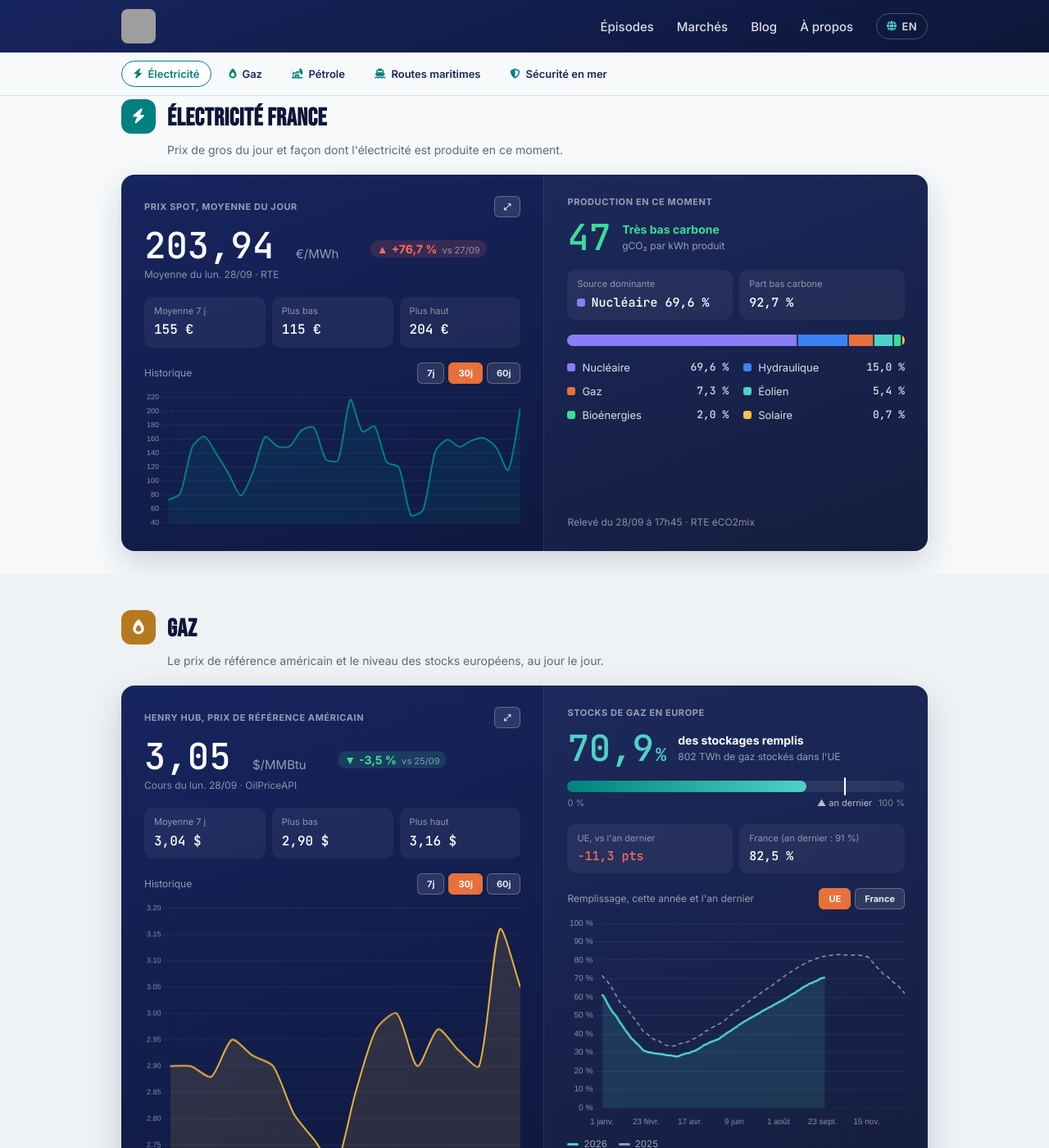
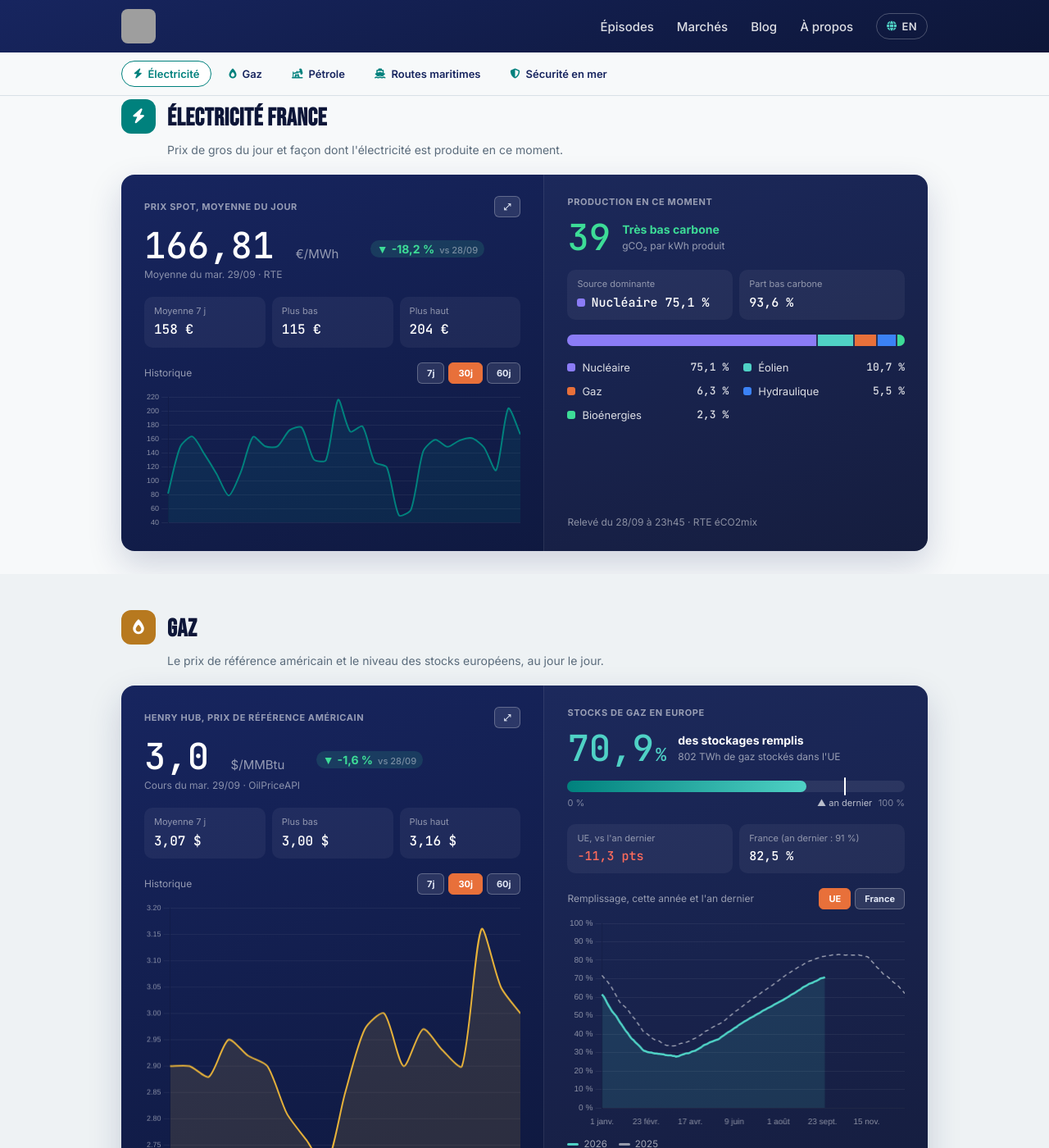
Before and after one commit to InsideEnergyMarkets/Inside-Energy-Markets, a Jekyll site: the page built from marches/index.html, in a window 1280 px wide and 1400 px high, scrolled down 383 px. Shown: the whole window at 82% size. Built offline with Jekyll 4.4.1, drawn with Linux system fonts in a browser that asks for light colours; some of the changed text lies outside the part shown; grey boxes are pictures that could not be loaded.

Commit message:
Mise à jour automatique des données marché

```diff
--- a/_data/market.json
+++ b/_data/market.json
@@ -1,57 +1,56 @@
 {
-  "updated_at": "2026-09-28T18:09:08.633472Z",
+  "updated_at": "2026-09-29T00:10:10.197211Z",
   "brent": {
-    "price_usd": 105.41,
+    "price_usd": 105.92,
     "date": "2026-09-28",
     "unit": "USD/baril",
     "source": "OilPriceAPI",
-    "date_label": "Cours du lun. 28/09",
-    "date_label_en": "Price on Mon 28/09",
+    "date_label": "Dernier cours connu : lun. 28/09",
+    "date_label_en": "Last known price: Mon 28/09",
     "prev_value": 105.99,
     "prev_date": "2026-09-25",
-    "change_pct": -0.5
+    "change_pct": -0.1
   },
   "henry_hub": {
-    "price_usd_mmbtu": 3.05,
-    "date": "2026-09-28",
+    "price_usd_mmbtu": 3.0,
+    "date": "2026-09-29",
     "unit": "USD/MMBtu",
     "source": "OilPriceAPI",
-    "date_label": "Cours du lun. 28/09",
-    "date_label_en": "Price on Mon 28/09",
-    "prev_value": 3.16,
-    "prev_date": "2026-09-25",
-    "change_pct": -3.5
+    "date_label": "Cours du mar. 29/09",
+    "date_label_en": "Price on Tue 29/09",
+    "prev_value": 3.05,
+    "prev_date": "2026-09-28",
+    "change_pct": -1.6
   },
   "mix_france": {
-    "date_heure": "2026-09-28T17:45:00+00:00",
+    "date_heure": "2026-09-28T23:45:00+00:00",
     "shares": {
-      "nucleaire": 69.6,
-      "hydraulique": 15.0,
-      "gaz": 7.3,
-      "eolien": 5.4,
-      "bioenergies": 2.0,
-      "solaire": 0.7
+      "nucleaire": 75.1,
+      "eolien": 10.7,
+      "gaz": 6.3,
+      "hydraulique": 5.5,
+      "bioenergies": 2.3
     },
     "top_source": "nucleaire",
-    "top_share": 69.6,
-    "co2_intensity": 47
+    "top_share": 75.1,
+    "co2_intensity": 39
   },
   "spot_price_france": {
-    "price_eur_mwh": 203.94,
-    "date": "2026-09-28",
-    "date_label": "Moyenne du lun. 28/09",
-    "date_label_en": "Average for Mon 28/09",
+    "price_eur_mwh": 166.81,
+    "date": "2026-09-29",
+    "date_label": "Moyenne du mar. 29/09",
+    "date_label_en": "Average for Tue 29/09",
     "unit": "EUR/MWh, moyenne journalière",
     "source": "RTE",
-    "prev_value": 115.41,
-    "prev_date": "2026-09-27",
-    "change_pct": 76.7
+    "prev_value": 203.94,
+    "prev_date": "2026-09-28",
+    "change_pct": -18.2
   },
   "chokepoints": {
     "hormuz": {
       "portname": "Strait of Hormuz",
       "date": "2026-09-20",
-      "age_days": 8,
+      "age_days": 9,
       "period_start": "2026-09-16",
       "days_averaged": 5,
       "n_tanker": 0.6,
@@ -69,7 +68,7 @@
     "bab_el_mandeb": {
       "portname": "Bab el-Mandeb Strait",
       "date": "2026-09-20",
-      "age_days": 8,
+      "age_days": 9,
       "period_start": "2026-09-16",
       "days_averaged": 5,
       "n_tanker": 6.4,
@@ -87,7 +86,7 @@
     "malacca": {
       "portname": "Malacca Strait",
       "date": "2026-09-20",
-      "age_days": 8,
+      "age_days": 9,
       "period_start": "2026-09-16",
       "days_averaged": 5,
       "n_tanker": 71.6,
--- a/_data/market_history.json
+++ b/_data/market_history.json
@@ -1,13 +1,4 @@
 [
-  {
-    "date": "2026-07-30",
-    "brent_usd": 91.91,
-    "brent_source": "EIA",
-    "henry_hub_usd_mmbtu": 2.65,
-    "henry_hub_source": "EIA",
-    "spot_eur_mwh": 114.37,
-    "spot_source": "Energy-Charts / SMARD"
-  },
   {
     "date": "2026-07-31",
     "brent_usd": 96.95,
@@ -618,7 +609,21 @@
       "bioenergies": 2.0,
       "solaire": 0.7
     },
-    "brent_usd": 105.41,
+    "brent_usd": 105.92,
     "brent_source": "OilPriceAPI"
+  },
+  {
+    "date": "2026-09-29",
+    "henry_hub_usd_mmbtu": 3.0,
+    "henry_hub_source": "OilPriceAPI",
+    "spot_eur_mwh": 166.81,
+    "spot_source": "RTE",
+    "mix_shares": {
+      "nucleaire": 75.1,
+      "eolien": 10.7,
+      "gaz": 6.3,
+      "hydraulique": 5.5,
+      "bioenergies": 2.3
+    }
   }
 ]
--- a/_data/weekly_summary.json
+++ b/_data/weekly_summary.json
@@ -1,20 +1,20 @@
 {
-  "period_start": "2026-09-21",
-  "period_end": "2026-09-28",
+  "period_start": "2026-09-22",
+  "period_end": "2026-09-29",
   "brent": {
-    "start_usd": 116.15,
-    "end_usd": 105.41,
-    "change_pct": -9.2
+    "start_usd": 114.89,
+    "end_usd": 105.92,
+    "change_pct": -7.8
   },
   "spot_price": {
-    "avg_eur_mwh": 154.69,
+    "avg_eur_mwh": 157.76,
     "min_eur_mwh": 115.41,
     "max_eur_mwh": 203.94,
     "days_count": 8
   },
   "mix": {
-    "nuclear_avg_share": 70.8,
-    "renewables_avg_share": 22.8,
+    "nuclear_avg_share": 71.2,
+    "renewables_avg_share": 22.4,
     "days_count": 8
   }
 }
```
